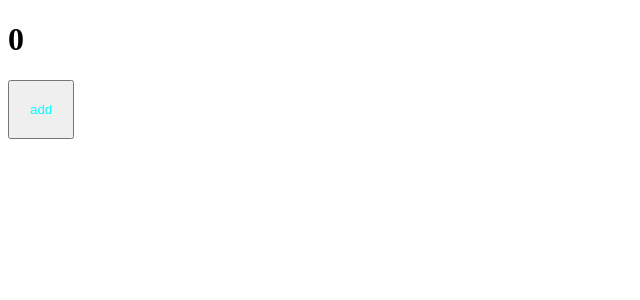
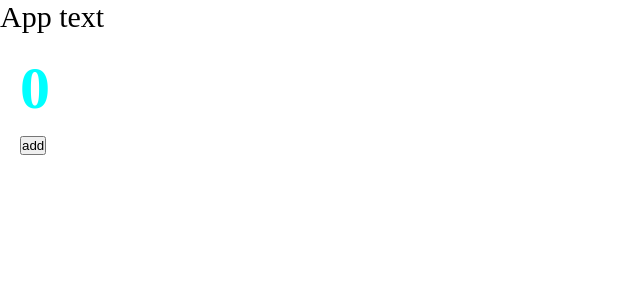
Before and after one commit to vgratsilev/react-blog, a React app: page / in a window 1280 px wide. Shown: the top 300 px of the page, without its empty margins (0-640 px from the left). Built offline with nearby package versions, Linux system fonts and the light colour scheme; the HTML template or start-up script is replaced by a standard one.

Commit message:
Added css modules support

```diff
--- a/package.json
+++ b/package.json
@@ -19,6 +19,7 @@
     "@types/webpack-dev-server": "^4.7.2",
     "css-loader": "^6.6.0",
     "html-webpack-plugin": "^5.5.0",
+    "mini-css-extract-plugin": "^2.5.3",
     "sass": "^1.49.9",
     "sass-loader": "^12.6.0",
     "style-loader": "^3.3.1",
--- /dev/null
+++ b/src/components/App.tsx
@@ -0,0 +1,13 @@
+import { Counter } from './Counter';
+import '../index.scss';
+
+const App = () => {
+    return (
+        <div className={'app'}>
+            App text
+            <Counter />
+        </div>
+    );
+};
+
+export default App;
--- a/src/components/Counter.scss
+++ b/src/components/Counter.module.scss
@@ -1,4 +1,4 @@
-button {
+.btn {
     padding: 20px;
     color: aqua;
 }
--- a/src/components/Counter.tsx
+++ b/src/components/Counter.tsx
@@ -1,5 +1,5 @@
 import { useState } from 'react';
-import './Counter.scss';
+import classes from './Counter.module.scss';
 
 export const Counter = () => {
 
@@ -8,7 +8,7 @@
     const increment = () => setCount(count + 1);
 
     return (
-        <div>
+        <div className={classes.btn}>
             <h1>{count}</h1>
             <button onClick={increment}>add</button>
         </div>
--- /dev/null
+++ b/src/index.scss
@@ -0,0 +1,9 @@
+* {
+    margin: 0;
+    padding: 0;
+    box-sizing: border-box;
+}
+
+.app {
+    font-size: 30px;
+}
--- a/src/index.tsx
+++ b/src/index.tsx
@@ -1,6 +1,6 @@
 import { render } from 'react-dom';
-import { Counter } from './components/Counter';
+import App from './components/App';
 
 render(
-    <div><Counter/></div>,
+    <App />,
     document.getElementById('root'));
```
Also changed, not shown: src/global.d.ts (added, +8 -0 lines), 4 other files (tests, documents, lock files or other folders).
